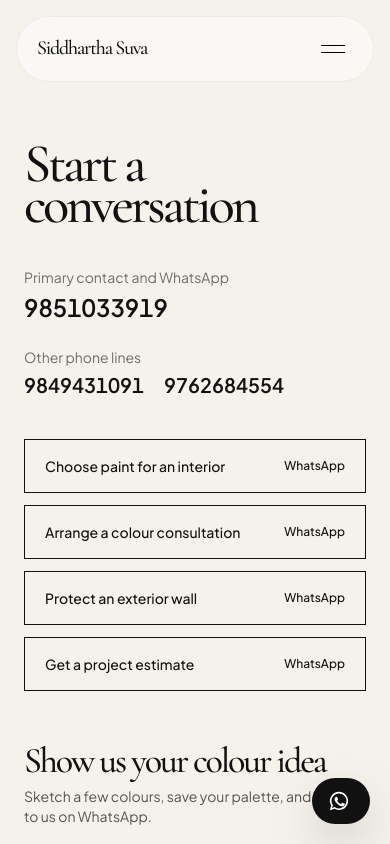
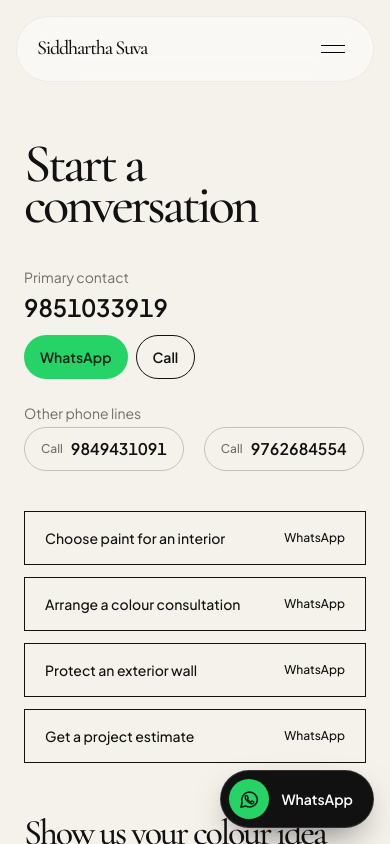
Before and after one commit to utkristaa/siddhartha-suva-trade-link, a Next.js app: page /contact in a window 390 px wide. Shown: the top 844 px of the page. Built offline with nearby package versions, Linux system fonts and the light colour scheme.

Commit message:
Improve mobile call and WhatsApp actions

```diff
--- a/app/contact/page.tsx
+++ b/app/contact/page.tsx
@@ -18,14 +18,18 @@ export default function ContactPage() {
           <h1 className="serif-display text-[clamp(3.4rem,9vw,8rem)]">Start a conversation</h1>
           <dl className="mt-10 space-y-6 text-sm">
             <div>
-              <dt className="text-black/55">Primary contact and WhatsApp</dt>
-              <dd className="mt-1 font-sans text-2xl font-semibold tabular-nums tracking-normal sm:text-3xl"><a className="break-words" href={whatsappLink()} target="_blank" rel="noopener noreferrer">{PHONES.primary}</a></dd>
+              <dt className="text-black/55">Primary contact</dt>
+              <dd className="mt-1 font-sans text-2xl font-semibold tabular-nums tracking-normal sm:text-3xl">{PHONES.primary}</dd>
+              <div className="mt-3 flex flex-wrap gap-2">
+                <a href={whatsappLink()} target="_blank" rel="noopener noreferrer" className="inline-flex min-h-11 items-center rounded-full bg-[#25D366] px-4 text-sm font-semibold text-[#10251a]">WhatsApp</a>
+                <a href={`tel:${PHONES.primary}`} className="inline-flex min-h-11 items-center rounded-full border border-charcoal px-4 text-sm font-semibold text-charcoal">Call</a>
+              </div>
             </div>
             <div>
               <dt className="text-black/55">Other phone lines</dt>
               <dd className="mt-1 flex flex-wrap gap-x-5 gap-y-2 font-sans text-xl font-semibold tabular-nums tracking-normal sm:text-2xl">
                 {PHONES.secondary.map((p) => (
-                  <a key={p} className="break-words" href={`tel:${p}`}>{p}</a>
+                  <a key={p} className="inline-flex min-h-11 items-center gap-2 rounded-full border border-black/20 px-4 text-base font-semibold" href={`tel:${p}`}><span className="text-xs font-medium text-black/55">Call</span>{p}</a>
                 ))}
               </dd>
             </div>
--- a/components/Footer.tsx
+++ b/components/Footer.tsx
@@ -28,15 +28,18 @@ export default function Footer() {
               </li>
               {PHONES.secondary.map((p) => (
                 <li key={p}>
-                  <a href={`tel:${p}`} aria-label={`Call ${p}`} className="flex min-h-11 items-center justify-end gap-4 transition-colors hover:text-white">
-                    <span className="tabular-nums text-white">{p}</span>
+                  <a href={`tel:${p}`} aria-label={`Call ${p}`} className="flex min-h-11 items-center justify-between gap-4 transition-colors hover:text-white">
+                    <span>Call</span><span className="tabular-nums text-white">{p}</span>
                   </a>
                 </li>
               ))}
             </ul>
           </div>
         </div>
-        <p className="pt-5 text-xs text-white/45">Siddhartha Suva Trade Link</p>
+        <div className="flex flex-col gap-2 pt-5 text-xs text-white/45 sm:flex-row sm:items-center sm:justify-between">
+          <p>Siddhartha Suva Trade Link</p>
+          <p>Created by Utkrista</p>
+        </div>
       </div>
     </footer>
   );
--- a/components/WhatsAppFab.tsx
+++ b/components/WhatsAppFab.tsx
@@ -13,13 +13,17 @@ export default function WhatsAppFab() {
       initial={{ opacity: 0, y: 24 }}
       animate={{ opacity: 1, y: 0 }}
       transition={{ delay: 1.2, duration: 0.7 }}
-      whileHover={{ scale: 1.04 }}
-      className="fixed bottom-5 right-5 z-50 flex items-center gap-3 rounded-full bg-charcoal py-3 pl-4 pr-5 text-sm font-medium text-white shadow-[0_18px_50px_-14px_rgba(0,0,0,0.6)]"
+      whileHover={{ scale: 1.03 }}
+      whileTap={{ scale: 0.97 }}
+      className="fixed bottom-4 right-4 z-50 flex min-h-14 items-center gap-3 rounded-full border border-white/15 bg-charcoal py-2 pl-2 pr-5 text-sm font-semibold text-white shadow-[0_14px_36px_-14px_rgba(0,0,0,0.65)] transition-colors hover:bg-[#202020] focus-visible:outline focus-visible:outline-2 focus-visible:outline-offset-2 focus-visible:outline-[#25D366]"
     >
-      <svg width="22" height="22" viewBox="0 0 24 24" fill="currentColor" aria-hidden="true">
-        <path d="M12.04 2a9.9 9.9 0 0 0-8.45 15.1L2 22l5.04-1.55A9.9 9.9 0 1 0 12.04 2Zm0 1.8a8.1 8.1 0 1 1-4.3 14.97l-.3-.19-2.99.92.96-2.9-.2-.31A8.1 8.1 0 0 1 12.04 3.8Zm-3.2 3.7c-.18 0-.47.07-.72.34-.25.27-.95.93-.95 2.27s.97 2.63 1.1 2.81c.14.18 1.9 3.03 4.7 4.13 2.32.91 2.8.73 3.3.68.5-.05 1.63-.67 1.86-1.31.23-.64.23-1.19.16-1.31-.07-.11-.25-.18-.52-.32-.27-.14-1.6-.79-1.85-.88-.25-.09-.43-.14-.61.14-.18.27-.7.88-.86 1.06-.16.18-.32.2-.59.07-.27-.14-1.15-.42-2.2-1.35-.81-.72-1.36-1.62-1.52-1.89-.16-.27-.02-.42.12-.55.12-.12.27-.32.41-.48.14-.16.18-.27.27-.45.09-.18.05-.34-.02-.48-.07-.14-.6-1.5-.84-2.05-.22-.52-.44-.45-.61-.46Z" />
-      </svg>
-      <span className="hidden sm:inline">WhatsApp</span>
+      <span className="flex h-10 w-10 shrink-0 items-center justify-center rounded-full bg-[#25D366] text-[#10251a]">
+        <svg width="23" height="23" viewBox="0 0 24 24" fill="none" aria-hidden="true">
+          <path d="M20.2 11.7a8.2 8.2 0 0 1-12.1 7.1L3 20l1.3-4.8a8.2 8.2 0 1 1 15.9-3.5Z" stroke="currentColor" strokeWidth="1.7" strokeLinecap="round" strokeLinejoin="round" />
+          <path d="M8.3 7.8c-.3.4-.8 1-.8 2s.7 2.3 1.8 3.6c1.2 1.4 2.6 2.3 4 2.8 1.5.5 2.2.3 2.7-.3.3-.4.6-1 .5-1.4l-2.1-1-.9 1.1c-.6-.2-1.4-.7-2.1-1.3-.7-.6-1.3-1.4-1.6-2l.9-.9-1-2.2Z" stroke="currentColor" strokeWidth="1.5" strokeLinecap="round" strokeLinejoin="round" />
+        </svg>
+      </span>
+      <span>WhatsApp</span>
     </motion.a>
   );
 }
```
